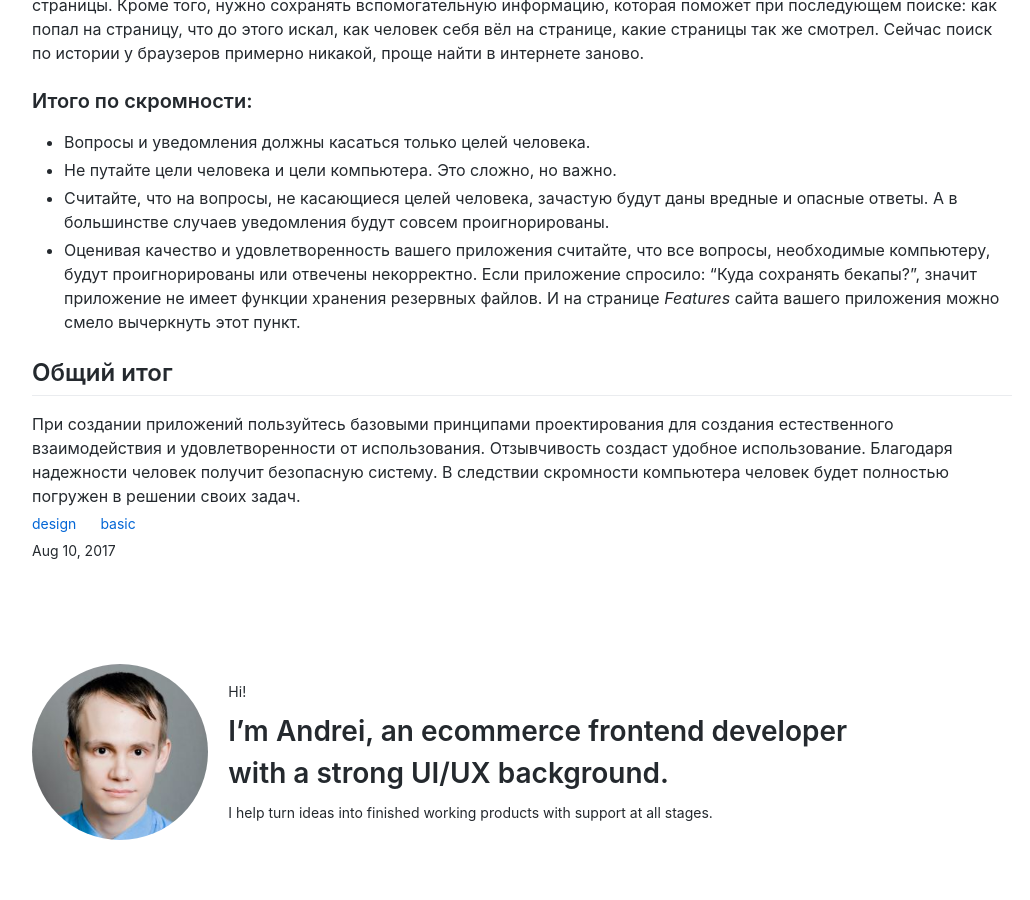
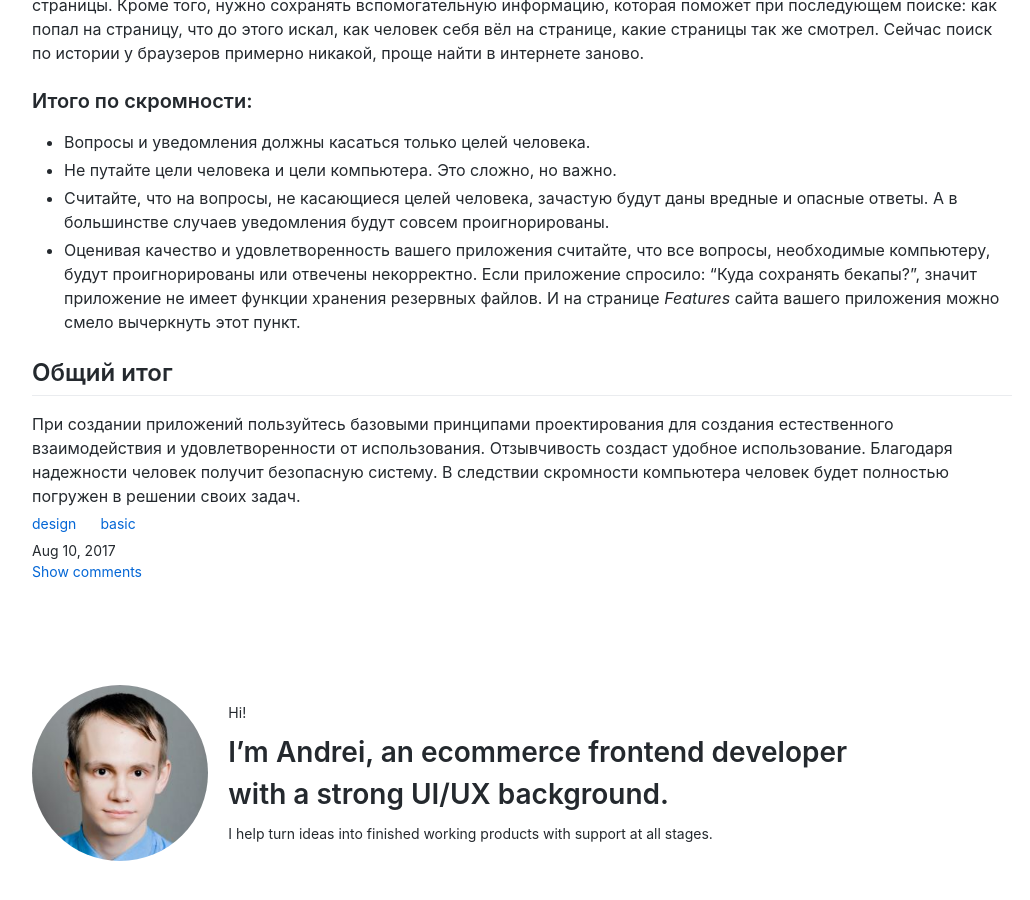
Before and after one commit to andreivoronin/andreivoronin.github.io, a Jekyll site: the page built from _posts/2017-08-10-design-basic.md, in a window 1280 px wide and 900 px high, scrolled down 16409 px. Shown: the whole window, without its empty margins (118-1148 px from the left). Built offline with Jekyll 4.4.1, drawn with Linux system fonts in a browser that asks for light colours; before the commit the page ends 17288 px from its top, so only the background shows below that.

Commit message:
Update post.html

```diff
--- a/_layouts/post.html
+++ b/_layouts/post.html
@@ -30,6 +30,10 @@ layout: default
       {{ page.date | date: "%b %-d, %Y" }}
     </time>
 
+    <div class="post__comment">
+        <a href="https://github.com/andreivoronin/andreivoronin.github.io/issues?q=%22{{ page.id }}%22" class="post__comment-btn">Show comments</a>
+    </div>
+
 </section>
 
 {% include about.html %}
```
